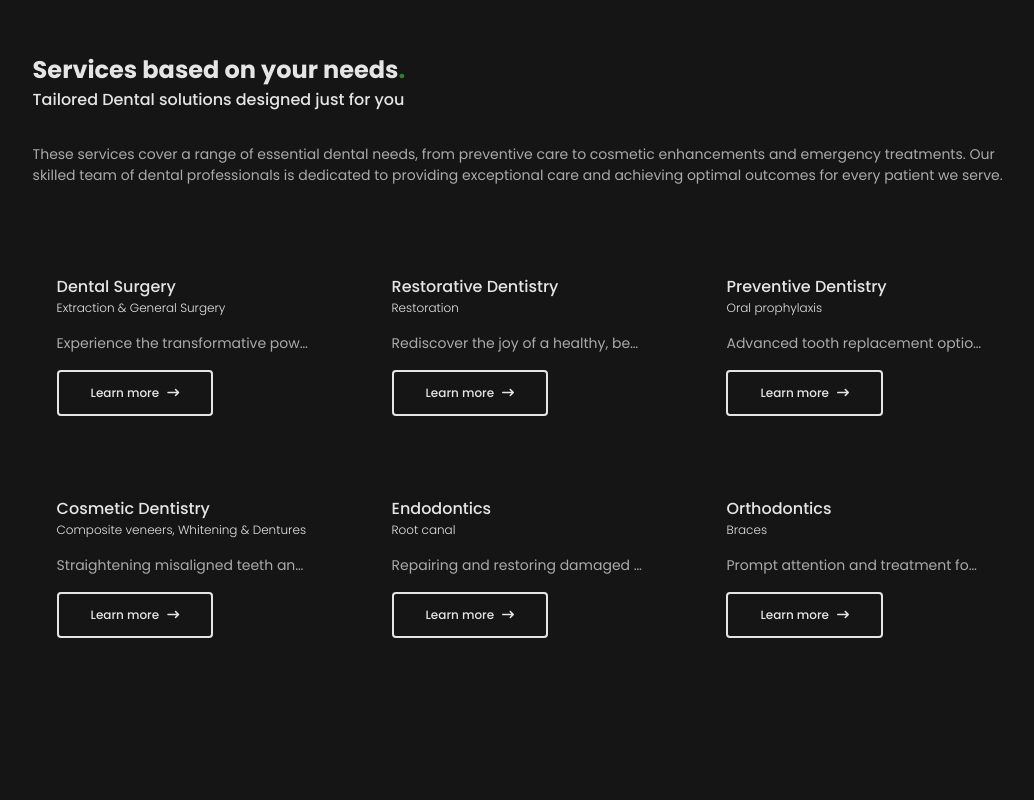
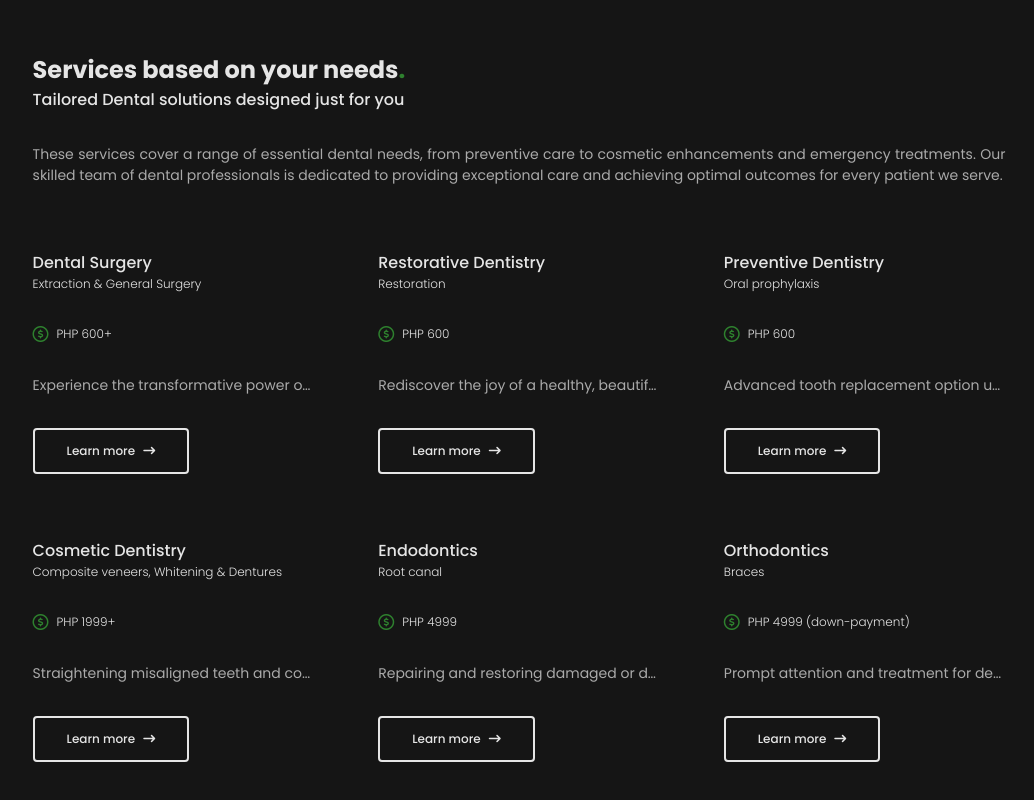
Before and after one commit to BrianPHL/forever-smile-dental-clinic, a website: page public/views/landing.html in a window 1280 px wide. Shown: the part 812-1612 px from the top of the page, without its empty margins (121-1155 px from the left). Before the commit the page ends 1538 px from the top, so only its background shows below. Drawn offline with nearby package versions, Linux system fonts and the light colour scheme; files that its build step writes are made by us from their sources; files whose address does not match are found by name; a web font is replaced by a local one.

Commit message:
feat(public/styles): update landing view services

```diff
--- a/public/views/landing.html
+++ b/public/views/landing.html
@@ -148,6 +148,11 @@
 
                     </div>
 
+                    <h5>
+                        <i class="fa-regular fa-circle-dollar"></i>
+                        PHP 600+
+                    </h5>
+
                     <p>
                         Experience the transformative power of dental surgery. Our skilled dental
                         professionals are equipped to perform advanced procedures tailored to address
@@ -173,6 +178,11 @@
                         <h5>Restoration</h5>
 
                     </div>
+
+                    <h5>
+                        <i class="fa-regular fa-circle-dollar"></i>
+                        PHP 600
+                    </h5>
 
                     <p>
                         Rediscover the joy of a healthy, beautiful smile through the art of restorative
@@ -200,6 +210,11 @@
 
                     </div>
 
+                    <h5>
+                        <i class="fa-regular fa-circle-dollar"></i>
+                        PHP 600
+                    </h5>
+
                     <p>
                         Advanced tooth replacement option using dental implants, providing a durable and
                         natural-looking solution for missing teeth and restoring your smile.
@@ -220,6 +235,11 @@
                         <h5>Composite veneers, Whitening & Dentures</h5>
 
                     </div>
+
+                    <h5>
+                        <i class="fa-regular fa-circle-dollar"></i>
+                        PHP 1999+
+                    </h5>
 
                     <p>
                         Straightening misaligned teeth and correcting bite issues through orthodontic
@@ -243,6 +263,11 @@
 
                     </div>
 
+                    <h5>
+                        <i class="fa-regular fa-circle-dollar"></i>
+                        PHP 4999
+                    </h5>
+
                     <p>
                         Repairing and restoring damaged or decayed teeth with treatments such as
                         dental fillings, crowns, and bridges, enhancing both the function and
@@ -264,6 +289,11 @@
                         <h5>Braces</h5>
 
                     </div>
+
+                    <h5>
+                        <i class="fa-regular fa-circle-dollar"></i>
+                        PHP 4999 (down-payment)
+                    </h5>
 
                     <p>
                         Prompt attention and treatment for dental emergencies, addressing urgent
--- a/src/styles/sections/_landing.scss
+++ b/src/styles/sections/_landing.scss
@@ -306,6 +306,7 @@ html[data-site="landing"] {
                 & > p {
 
                     font-weight: 400;
+                    text-align: justify;
                     font-size: 14px;
                     color: var(--tg-secondary);
 
@@ -317,16 +318,14 @@ html[data-site="landing"] {
 
                 grid-template-columns: repeat(3, 1fr);
                 display: grid;
-                gap: 32px;
+                gap: 64px;
 
                 & > .offer {
 
                     flex-direction: column;
-                    flex-basis: 31.95%;
                     min-width: 0;
                     display: flex;
-                    padding: 24px;
-                    gap: 16px;
+                    gap: 32px;
 
                     & > .headline {
 
@@ -343,6 +342,24 @@ html[data-site="landing"] {
                             font-weight: 300;
                             font-size: 12px;
                             color: var(--tg-primary);
+
+                        }
+
+                    }
+
+                    & > h5 {
+
+                        font-weight: 300;
+                        align-items: center;
+                        font-size: 12px;
+                        display: flex;
+                        color: var(--tg-primary);
+                        gap: 8px;
+
+                        & > i {
+
+                            font-size: 16px;
+                            color: var(--accent);
 
                         }
 
```
Also changed, not shown: public/styles/index.css, 1 other file.
